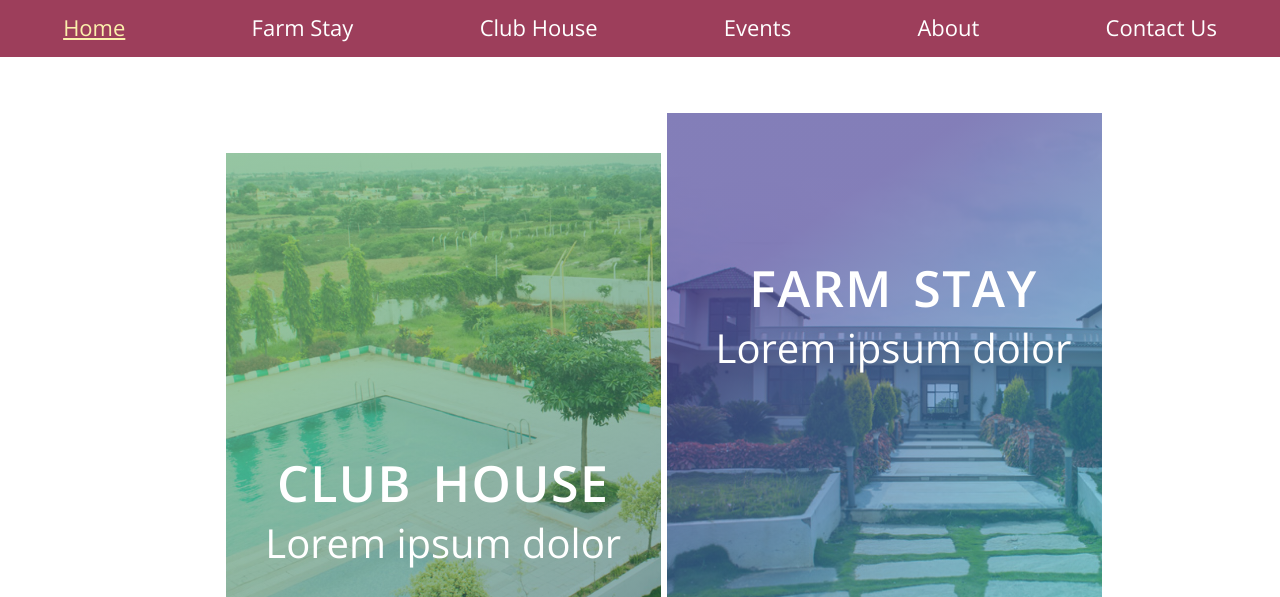
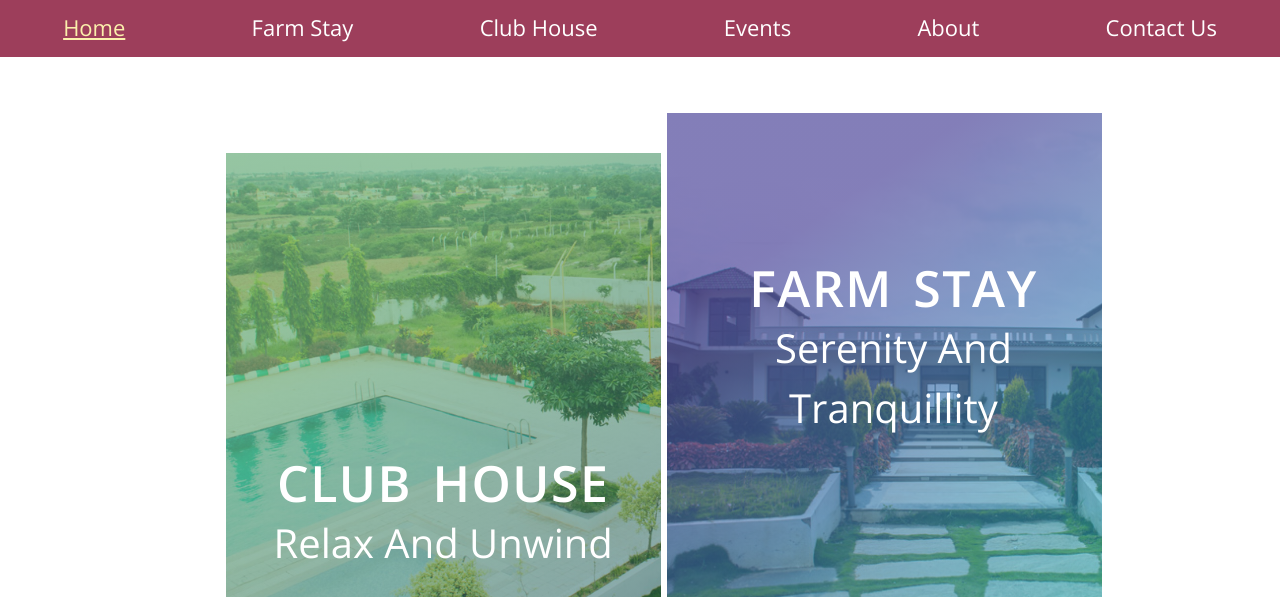
Before and after one commit to Adi-Rai/Samruddhi-Resort, a website: page index.html in a window 1280 px wide. Shown: the part 203-800 px from the top of the page. Drawn offline with nearby package versions, Linux system fonts and the light colour scheme.

Commit message:
Added content to website

```diff
--- a/index.html
+++ b/index.html
@@ -55,7 +55,7 @@
                 <div class="cards__imgcontainer--1">
                     <div class="cards__textcontainer--1">
                         <h3 class="card-title"><a href="clubhouse.html">Club House</a></h3>
-                        <p class="card-body">Lorem ipsum dolor</p>
+                        <p class="card-body" style="color: ;">Relax And Unwind</p>
                     </div>
                 </div>
 
@@ -63,7 +63,7 @@
                 <div class="cards__imgcontainer--2 ">
                     <div class="cards__textcontainer--2">
                         <h3 class="card-title"><a href="farmstay.html">Farm Stay</a></h3>
-                        <p class="card-body">Lorem ipsum dolor</p>
+                        <p class="card-body">Serenity And Tranquillity </p>
                     </div>
                 </div>
             </div>
@@ -156,28 +156,28 @@
                 <div class="slide current">
                     <div class="content">
                         <h1>Room One</h1>
-                        <p>Lorem ipsum dolor sit amet consectetur adipisicing elit. Culpa, ea.</p>
+                        <p>4 Furnished Rooms. 2 BHK Cottages. 1 Dormitory.</p>
                     </div>
                 </div>
 
                 <div class="slide">
                     <div class="content">
                         <h1>Room Two</h1>
-                        <p>Lorem ipsum dolor sit amet consectetur, adipisicing elit. Esse, odit.</p>
+                        <p>4 Furnished Rooms. 2 BHK Cottages. 1 Dormitory.</p>
                     </div>
                 </div>
 
                 <div class="slide">
                     <div class="content">
                         <h1>Room Three</h1>
-                        <p>Lorem ipsum dolor sit amet consectetur, adipisicing elit. Esse, odit.</p>
+                        <p>4 Furnished Rooms. 2 BHK Cottages. 1 Dormitory.</p>
                     </div>
                 </div>
 
                 <div class="slide">
                     <div class="content">
                         <h1>Room Four</h1>
-                        <p>Lorem ipsum dolor sit amet consectetur, adipisicing elit. Esse, odit.</p>
+                        <p>4 Furnished Rooms. 2 BHK Cottages. 1 Dormitory.</p>
                     </div>
                 </div>
             </div>
--- a/sass/pages/_about.scss
+++ b/sass/pages/_about.scss
@@ -112,7 +112,7 @@
                 word-spacing: 7px;
                 border-bottom: solid 2px $primary-color;
                 font-family: 'Open Sans',sans-serif;
-                font-weight: 600;
+                font-weight: 600    ;
             }
 
             p{
```
Also changed, not shown: about.html (+3 -3 lines), clubhouse.html (+1 -1 lines), events.html (+4 -4 lines), farmstay.html (+1 -1 lines).
